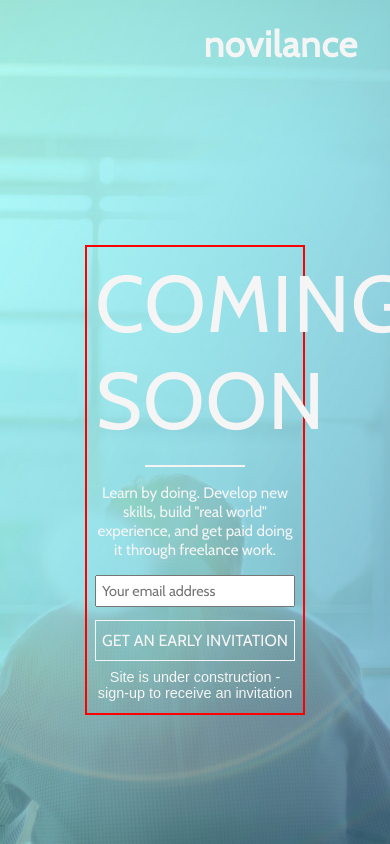
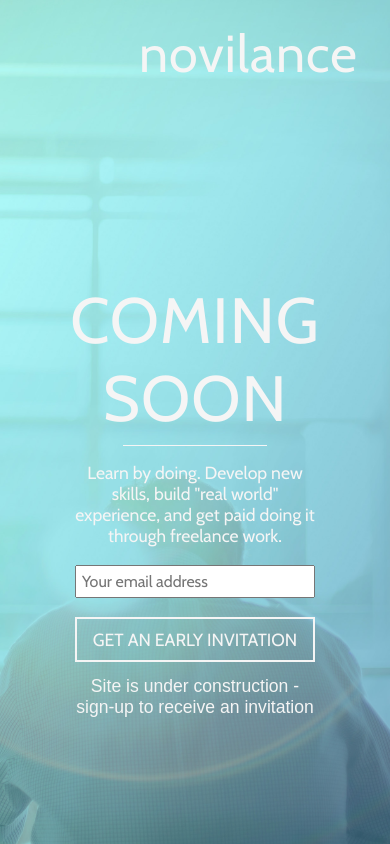
Before and after one commit to alexhmontgomery/novilance-launchpage, a React (Create React App) app: page / in a window 390 px wide. Built offline with nearby package versions, Linux system fonts and the light colour scheme; a web font is replaced by a local one.

Commit message:
Add favicon. Add styling for tablet and desktop displays.

```diff
--- a/public/index.html
+++ b/public/index.html
@@ -4,23 +4,15 @@
     <meta charset="utf-8">
     <meta name="viewport" content="width=device-width, initial-scale=1, shrink-to-fit=no">
     <meta name="theme-color" content="#000000">
-    <!--
-      manifest.json provides metadata used when your web app is added to the
-      homescreen on Android. See https://developers.google.com/web/fundamentals/engage-and-retain/web-app-manifest/
-    -->
+    <meta name="description" content='With novilance, you can learn by doing. Develop new skills, build "real world" experience, and get paid doing it through freelance work.'>
+    <meta name="keywords" content="freelance, jobs, new">
+    <meta name="author" content="novilance">
+
     <link rel="manifest" href="%PUBLIC_URL%/manifest.json">
     <link rel="shortcut icon" href="%PUBLIC_URL%/favicon.ico">
     <link href="https://fonts.googleapis.com/css?family=Cabin|Cabin+Condensed" rel="stylesheet">
-    <!--
-      Notice the use of %PUBLIC_URL% in the tags above.
-      It will be replaced with the URL of the `public` folder during the build.
-      Only files inside the `public` folder can be referenced from the HTML.
 
-      Unlike "/favicon.ico" or "favicon.ico", "%PUBLIC_URL%/favicon.ico" will
-      work correctly both with client-side routing and a non-root public URL.
-      Learn how to configure a non-root public URL by running `npm run build`.
-    -->
-    <title>React App</title>
+    <title>novilance | Coming Soon</title>
     <script defer src="https://use.fontawesome.com/releases/v5.0.8/js/all.js"></script>
   </head>
   <body>
@@ -28,15 +20,6 @@
       You need to enable JavaScript to run this app.
     </noscript>
     <div id="root"></div>
-    <!--
-      This HTML file is a template.
-      If you open it directly in the browser, you will see an empty page.
 
-      You can add webfonts, meta tags, or analytics to this file.
-      The build step will place the bundled scripts into the <body> tag.
-
-      To begin the development, run `npm start` or `yarn start`.
-      To create a production bundle, use `npm run build` or `yarn build`.
-    -->
   </body>
 </html>
--- a/src/components/App.js
+++ b/src/components/App.js
@@ -11,20 +11,14 @@ export default class App extends Component {
         </header>
         <div className='content-container'>
           <h1 className='banner'>COMING SOON</h1>
-          <div id='breakline' />
-          <div className='tagline-container'>
-            <p className='tagline'>Learn by doing. Develop new skills, build "real world" experience, and get paid doing it through freelance work.</p>
+          <div className='interior-container'>
+            <div id='breakline' />
+            <div className='tagline-container'>
+              <p className='tagline'>Learn by doing. Develop new skills, build "real world" experience, and get paid doing it through freelance work.</p>
+            </div>
+            <SignUpForm />
           </div>
-          <SignUpForm />
         </div>
-
-        {/* <header className='App-header'>
-          <img src={logo} className='App-logo' alt='logo' />
-          <h1 className='App-title'>Welcome to React</h1>
-        </header>
-        <p className='App-intro'>
-          To get started, edit <code>src/App.js</code> and save to reload.
-        </p> */}
       </div>
     )
   }
--- a/src/components/SignUpForm.js
+++ b/src/components/SignUpForm.js
@@ -37,7 +37,7 @@ export default class SignUpForm extends Component {
           this.setState({
             loading: false,
             error: false,
-            message: "Thank you. We're so excited to show you what we are building!"
+            message: res.data.message
           })
         } else {
           this.setState({
@@ -69,7 +69,7 @@ export default class SignUpForm extends Component {
           }
 
           <div className='form-interior-container'>
-            <input className='email-input' placeholder='Your email address' name='email' onChange={this.handleInputChange} value={this.state.email} />
+            <input className='email-input' placeholder='Your email address' name='email' type='email' onChange={this.handleInputChange} value={this.state.email} />
           </div>
 
           {this.state.message && this.state.error &&
@@ -86,7 +86,7 @@ export default class SignUpForm extends Component {
             }
             {
               this.state.loading &&
-              <button className='submit-btn'><i id='loading-icon' className='fa fa-spinner fa-spin' /><em>  SUBMITTING</em></button>
+              <button className='submit-btn'><i id='loading-icon' className='fa fa-spinner fa-spin' />  SUBMITTING</button>
             }
           </div>
           <div className='form-interior-container'>
--- a/src/styles/index.css
+++ b/src/styles/index.css
@@ -21,26 +21,27 @@ body {
   min-height: 100vh;
 }
 
-.header-title {
-  font-size: 2.25em;
-  font-weight: 800;
-}
-
 header {
   text-align: center;
   padding: 10px 20px;
 }
 
-header h2 {
-  font-size: 3.5em;
-  font-weight: 300;
+.header-title {
+  font-size: 2.5em;
+  font-weight: 500;
   letter-spacing: 1px;
 }
 
 .content-container {
   margin: 15vh 0 0 0;
-  padding: 0.5em;
   text-align: center;
+  /* border: 1px solid red; */
+}
+
+.interior-container {
+  padding: 0 0.5em 0.5em 0.5em;
+  text-align: center;
+  /* border: 1px solid blue; */
 }
 
 .banner {
@@ -50,9 +51,8 @@ header h2 {
 }
 
 #breakline {
-  border: 1px solid whitesmoke;
-  background-color: whitesmoke;
-  margin: 1em 25% 1em 25%;
+  border-top: 1px solid whitesmoke;
+  margin: 0.5em 20% 1em 20%;
 }
 
 .tagline-container {
@@ -60,7 +60,6 @@ header h2 {
 }
 
 .tagline {
-  /* font-family: 'Cabin Condensed', sans-serif; */
   font-size: 0.95em;
 }
 
@@ -90,7 +89,7 @@ header h2 {
 
 .submit-btn {
   margin-top: 5px;
-  border: 1px solid whitesmoke;
+  border: 2px solid whitesmoke;
   background: none;
   color: whitesmoke;
   width: 100%;
@@ -103,101 +102,128 @@ header h2 {
   font-size: 0.9em;
 }
 
+
 /* -- Responsive Breakpoints -- */
+
+
+@media only screen and (min-device-width: 300px) and (max-device-width: 340px) {
+  .banner {
+    font-size: 2.2em;
+  }
+}
+
+
 @media only screen and (min-device-width : 768px) {
-  * {
-    box-sizing: border-box;
-    margin: 0 auto;
-    font-family: 'Cabin', sans-serif;
+  header {
+    text-align: right;
   }
 
+  .header-title {
+    font-size: 3.25em;
+  }
+
+  .content-container {
+    margin: 22vh 0 5vh 0;
+  }
+
+  .interior-container {
+    margin-left: 15%;
+    margin-right: 15%;
+  }
+
+  .banner {
+    font-size: 4em;
+  }
+
+  .tagline {
+    font-size: 1.1em;
+  }
+
+  .form-interior-container {
+    padding: 7px 0;
+  }
+
+  .email-input, .input-message, .error-message {
+    font-size: 1em;
+  }
+
+  .submit-btn {
+    font-size: 1.1em;
+  }
+
+  .instructions {
+    font-size: 1.1em;
+  }
+}
+
+
+@media only screen and (min-device-width : 1024px) {
   body {
-    margin: 0;
-    padding: 0;
-    font-family: sans-serif;
-    background-image: url('../images/novilance-background-2.jpg');
     background-size: cover;
   }
 
-  .app-main {
-    color: whitesmoke;
+  .content-container {
+    margin: 17vh 0 5vh 0;
   }
 
-  header {
-    text-align: right;
-    padding: 10px 20px;
-  }
-
-  header h2 {
-    font-size: 3.5em;
-    font-weight: 300;
-    letter-spacing: 1px;
-  }
-
-  .content-container {
-    margin: 20vh 20% 5vh 20%;
-    text-align: center;
-    border: 2px solid red;
+  .interior-container {
+    margin-left: 20%;
+    margin-right: 20%;
   }
 
   .banner {
     font-size: 5em;
-    font-weight: 100;
-    letter-spacing: 1px;
   }
 
-  #breakline {
-    border: 1px solid whitesmoke;
-    background-color: whitesmoke;
-    margin: 1em 25% 1em 25%;
+  .tagline {
+    font-size: 1.2em;
+  }
+
+  .form-interior-container {
+    padding: 7px 0;
+  }
+
+  .email-input, .input-message, .error-message {
+    font-size: 1.1em;
+  }
+
+  .submit-btn {
+    font-size: 1.1em;
+  }
+
+  .instructions {
+    font-size: 1.1em;
   }
 }
 
+
 @media only screen and (min-device-width : 1224px) {
-  * {
-    box-sizing: border-box;
-    margin: 0 auto;
-    font-family: 'Cabin', sans-serif;
+  .header-title {
+    font-size: 3.5em;
   }
 
-  body {
-    margin: 0;
-    padding: 0;
-    font-family: sans-serif;
-    background-image: url('../images/novilance-background-2.jpg');
-    background-size: cover;
-  }
-
-  .app-main {
-    color: whitesmoke;
-  }
-
-  header {
-    text-align: right;
-    padding: 10px 20px;
-  }
-
-  header h2 {
-    font-size: 3.5em;
-    font-weight: 300;
-    letter-spacing: 1px;
-  }
-
-  .content-container {
-    margin: 20vh 20% 5vh 20%;
-    text-align: center;
-    border: 2px solid red;
+  .interior-container {
+    margin-left: 28%;
+    margin-right: 28%;
   }
 
   .banner {
     font-size: 5em;
-    font-weight: 100;
-    letter-spacing: 1px;
+  }
+}
+
+
+@media only screen and (min-device-width : 1800px) {
+  .header-title {
+    font-size: 3.5em;
   }
 
-  #breakline {
-    border: 1px solid whitesmoke;
-    background-color: whitesmoke;
-    margin: 1em 25% 1em 25%;
+  .interior-container {
+    margin-left: 35%;
+    margin-right: 35%;
+  }
+
+  .banner {
+    font-size: 5em;
   }
 }
```
Also changed, not shown: public/manifest.json, 1 other file (tests, documents, lock files or other folders).
